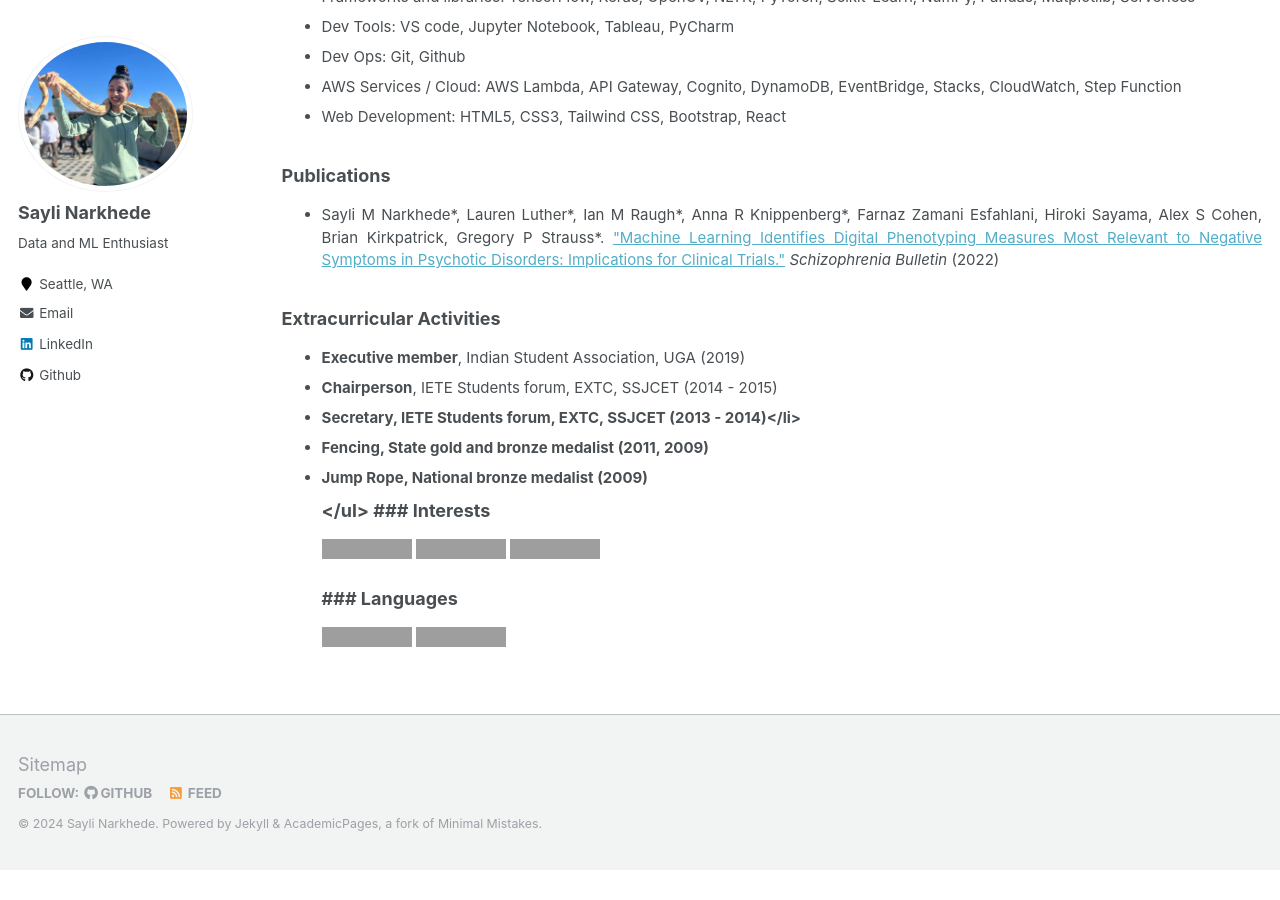
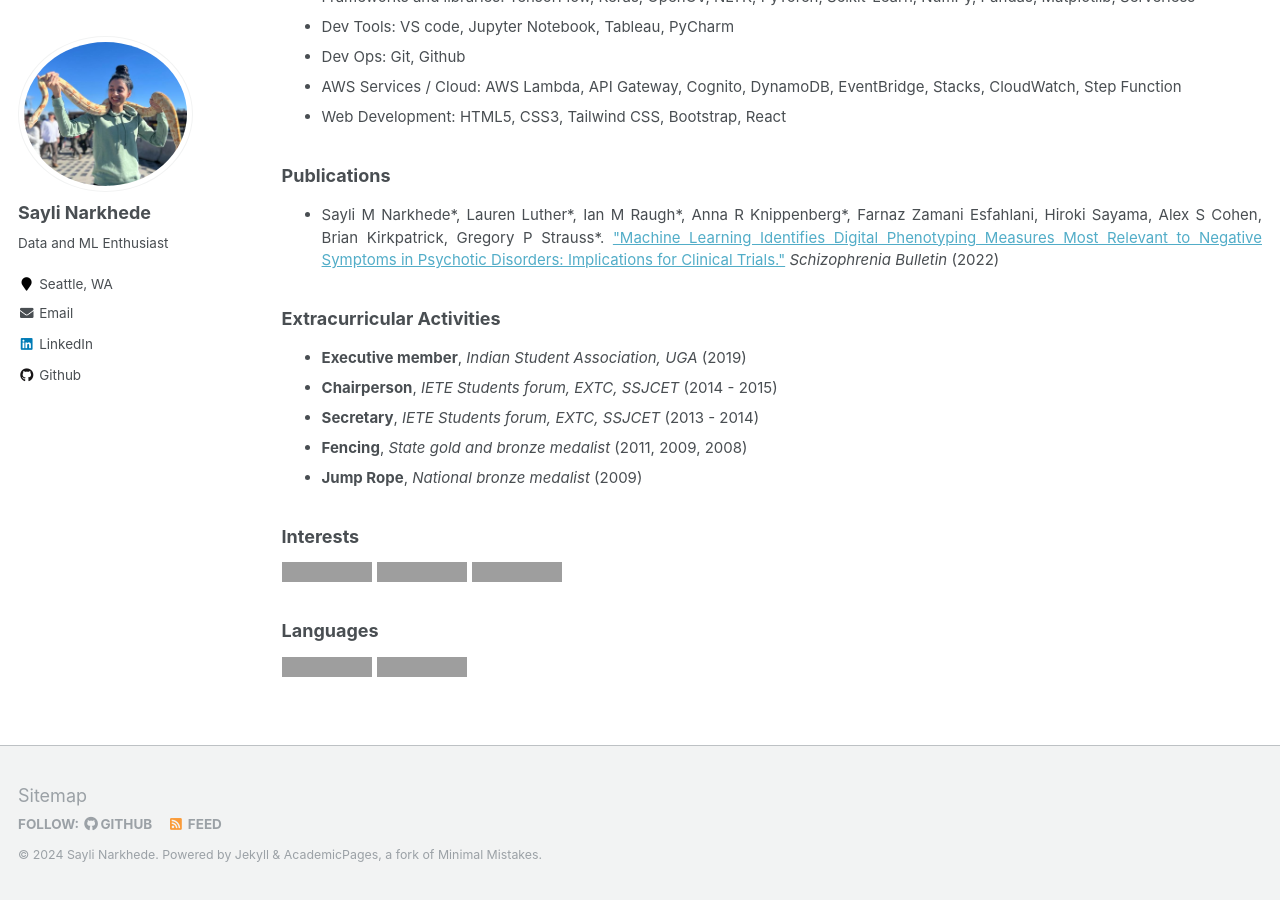
Before and after one commit to SayliMN/saylimn.github.io, a Jekyll site: the page built from _pages/cv.md, in a window 1280 px wide and 900 px high, scrolled down 924 px. Built offline with Jekyll 4.4.1, drawn with Linux system fonts in a browser that asks for light colours; before the commit the page ends 1794 px from its top, so only the background shows below that; grey boxes are pictures that could not be loaded.

Commit message:
add text formatting

```diff
--- a/_pages/cv.md
+++ b/_pages/cv.md
@@ -18,6 +18,7 @@ redirect_from:
     </li>
     <li style="font-size:15px">B.E. in Electronics and Telecommunication, University of Mumbai, India (2015)</li>
 </ul>
+
 
 ### Relevant Experience
 
@@ -46,12 +47,14 @@ redirect_from:
     </li>
 </ul>
 
+
 ### Certifications
 
 <ul style="font-size:15px">
     <li style="font-size:15px">Machine Learning: From Data to Decisions by MIT Professional Education (2020)</li>
     <li style="font-size:15px">Data Science Masters Program by GreyAtom (2018)</li>
 </ul>
+
 
 ### Skills
 
@@ -64,21 +67,24 @@ redirect_from:
     <li style="font-size:15px">Web Development: HTML5, CSS3, Tailwind CSS, Bootstrap, React</li>
 </ul>
 
+
 ### Publications
 
 <ul style="text-align: justify;">
   <li style="font-size:15px">Sayli M Narkhede*, Lauren Luther*, Ian M Raugh*, Anna R Knippenberg*, Farnaz Zamani Esfahlani, Hiroki Sayama, Alex S Cohen, Brian Kirkpatrick, Gregory P Strauss*. <a href="https://pubmed.ncbi.nlm.nih.gov/34915570/">"Machine Learning Identifies Digital Phenotyping Measures Most Relevant to Negative Symptoms in Psychotic Disorders: Implications for Clinical Trials."</a><i> Schizophrenia Bulletin</i> (2022)</li>
 </ul>
 
+
 ### Extracurricular Activities
 
 <ul style="text-align: justify;">
-  <li style="font-size:15px"><b>Executive member</b>, Indian Student Association, UGA (2019)</li>
-  <li style="font-size:15px"><b>Chairperson</b>, IETE Students forum, EXTC, SSJCET (2014 - 2015)</li>
-  <li style="font-size:15px"><b>Secretary<b>, IETE Students forum, EXTC, SSJCET (2013 - 2014)</li>
-  <li style="font-size:15px"><b>Fencing</b>, State gold and bronze medalist (2011, 2009)</li>
-  <li style="font-size:15px"><b>Jump Rope</b>, National bronze medalist (2009)</li>
+  <li style="font-size:15px"><b>Executive member</b>, <i>Indian Student Association, UGA</i> (2019)</li>
+  <li style="font-size:15px"><b>Chairperson</b>, <i>IETE Students forum, EXTC, SSJCET</i> (2014 - 2015)</li>
+  <li style="font-size:15px"><b>Secretary</b>, <i>IETE Students forum, EXTC, SSJCET</i> (2013 - 2014)</li>
+  <li style="font-size:15px"><b>Fencing</b>, <i>State gold and bronze medalist</i> (2011, 2009, 2008)</li>
+  <li style="font-size:15px"><b>Jump Rope</b>, <i>National bronze medalist  </i> (2009)</li>
 </ul>
+
 
 ### Interests
 
@@ -88,6 +94,7 @@ redirect_from:
     <img src="https://img.shields.io/badge/Sports-slateblue" alt="Sports">
 </p>
 
+
 ### Languages
 
 <p style="margin-top:10px">
```
